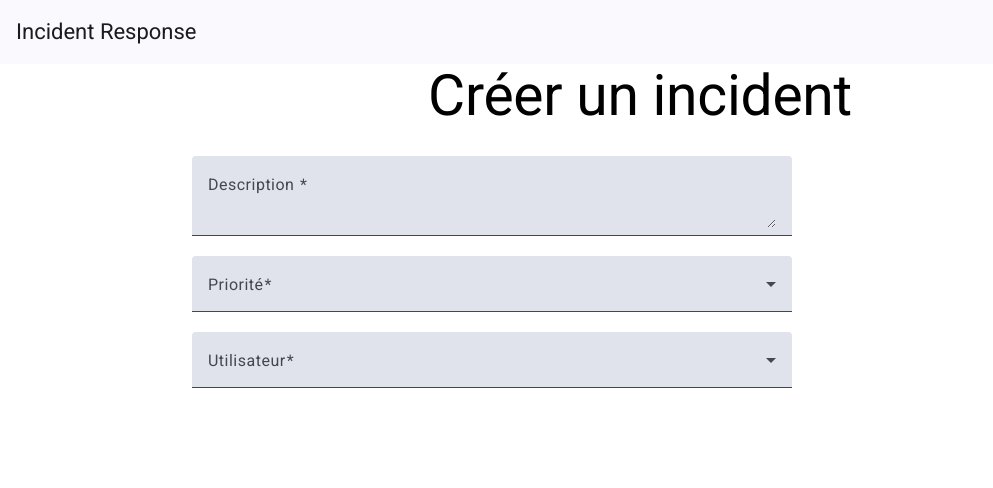
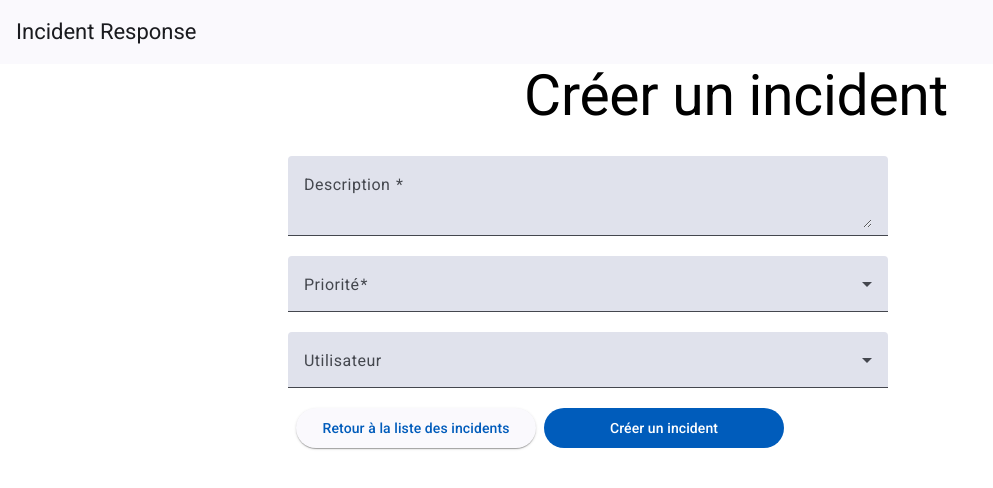
Before and after one commit to gurvanrenault/IncidentResponse, an Angular app in the folder frontend/IncidentResponse/: page /incident/create in a window 1280 px wide. Shown: the top 488 px of the page, without its empty margins (0-993 px from the left). Built offline with nearby package versions, Linux system fonts and the light colour scheme.

Commit message:
Finalisation vue de création d'un incident

```diff
--- a/frontend/IncidentResponse/src/app/components/manage-incidents/manage-incidents.component.html
+++ b/frontend/IncidentResponse/src/app/components/manage-incidents/manage-incidents.component.html
@@ -1,33 +1,32 @@
-<h1> Créer un incident</h1>
-<div fxLayoutAlign="center center">
-    <form [formGroup]="incidentForm" fxLayout="column" >
-        <div class="mat-form-field-container">
 
+<div>
+    <form [formGroup]="incidentForm" (ngSubmit)="soumettreCreation()" >
+        <h1> Créer un incident</h1>
             <mat-form-field  >
                 <mat-label>Description </mat-label>
                 <textarea  matInput class="form-control" formControlName="description">
                 </textarea>
             </mat-form-field>
-        </div>
-        <div>
             <mat-form-field>
                 <mat-label>Priorité</mat-label>
                 <mat-select matNativeControl class="form-select form-select-sm" formControlName="priorite" >
-                    <mat-option *ngFor="let pKey  of prioriteKeys" value="{{+pKey[1] +1}}">
+                    <mat-option *ngFor="let pKey  of prioriteKeys" [value]="+pKey[1] +1">
                         {{pKey[0]}}
                     </mat-option>
                 </mat-select>
             </mat-form-field >
-        </div>
-        <div>
             <mat-form-field>
                 <mat-label>Utilisateur</mat-label>
-                <mat-select matNativeControl class="form-select form-select-sm" formControlName="priorite" >
-                    <mat-option *ngFor="let util  of utilisateurs" value="{{util.id}}">
-                        {{util.prenom }} {{util.nom | uppercase}} <{{util.mail}}>
+                <mat-select matNativeControl class="form-select form-select-sm" formControlName="utilisateur" >
+                    <mat-option *ngFor="let util  of utilisateurs" [value]="util.id">
+                        {{util.id}} {{util.prenom }} {{util.nom | uppercase}} <{{util.mail}}>
                     </mat-option>
                 </mat-select>
             </mat-form-field >
-        </div>
+            <div>
+                <button mat-raised-button class="btnsubmit" type="submit" >Retour à la liste des incidents</button>
+            <button mat-flat-button class="btnsubmit" type="submit" >Créer un incident</button>
+
+            </div>
     </form>
 </div>
--- a/frontend/IncidentResponse/src/app/components/manage-incidents/manage-incidents.component.ts
+++ b/frontend/IncidentResponse/src/app/components/manage-incidents/manage-incidents.component.ts
@@ -6,18 +6,24 @@ import { CommonModule } from '@angular/common';
 import {MatSelectModule} from '@angular/material/select';
 import {MatInputModule} from '@angular/material/input';
 import {MatFormFieldModule} from '@angular/material/form-field';
+import {MatIconModule} from '@angular/material/icon';
+import {MatDividerModule} from '@angular/material/divider';
+import {MatButtonModule} from '@angular/material/button';
 import { Utilisateur } from '../../models/Utilisateur';
 @Component({
   selector: 'app-manage-incidents',
   standalone: true,
   imports: [CommonModule,
     MatFormFieldModule,
+
     MatInputModule,
     ReactiveFormsModule,
     FormsModule,
     MatSelectModule,
-
-    MatFormFieldModule ],
+    MatButtonModule,
+    MatDividerModule,
+    MatIconModule,
+    MatFormFieldModule],
   templateUrl: './manage-incidents.component.html',
   styleUrl: './manage-incidents.component.scss'
 })
@@ -26,25 +32,32 @@ export class ManageIncidentsComponent implements OnInit {
 
 
 
+
+
+
   utilisateurs : Array<Utilisateur>= [
-    {id:0,mail: "test@gmail;com", nom: "Telsa",prenom: "Nicolas",entreprise:"Tesla"},
-    {id:1,mail: "test@gmail;com", nom: "Edison",prenom: "Mark",entreprise:"Tesla"}
+    {id:0, mail: "test@gmail;com", nom: "Telsa",prenom: "Nicolas",entreprise:"Tesla"},
+    {id:1, mail: "test@gmail;com", nom: "Edison",prenom: "Mark",entreprise:"Tesla"}
   ];
 
   incidentForm:FormGroup  = new FormGroup(
     {
       description: new FormControl<string>('', Validators.required),
-      priorite : new FormControl<PrioriteEnum>(0,Validators.required),
-      utilisateur : new FormControl<PrioriteEnum>(0)
+      priorite : new FormControl<PrioriteEnum>(1,Validators.required),
+      utilisateur : new FormControl<number>(-1)
     }
   )
 
   prioriteKeys = Object.entries(PrioriteEnum).slice(Object.entries(PrioriteEnum).length/2,Object.entries(PrioriteEnum).length)
 
   ngOnInit(){
-   console.log(this.prioriteKeys)
-   this.incidentForm.controls["priorite"].valueChanges.subscribe(value => {
-    console.log(value);
-   })
+  }
+
+  public soumettreCreation():void {
+    if (this.incidentForm.valid ){
+      const incident = this.incidentForm.value as Incident
+      console.log(incident)
+    }
+
   }
 }
--- a/frontend/IncidentResponse/src/app/models/Incident.ts
+++ b/frontend/IncidentResponse/src/app/models/Incident.ts
@@ -6,7 +6,7 @@ export class Incident {
     id !: number;
     description !: string;
     priorite !: PrioriteEnum
-    utilisateur ?: Utilisateur ;
+    utilisateur ?: number ;
     commentaires ?:Commentaire
     date !: Date
 }
--- a/frontend/IncidentResponse/src/styles.scss
+++ b/frontend/IncidentResponse/src/styles.scss
@@ -9,3 +9,15 @@ body { margin: 0; font-family: Roboto, "Helvetica Neue", sans-serif; }
   h1{
     text-align: center;
   }
+  form{
+    display: flex;
+    flex-direction: column !important;
+    width: 70%;
+    margin: auto;
+  }
+  .btnsubmit{
+    display: inline;
+    width: 30vh;
+    height: 7vh;
+    margin-left: 1vh;
+  }
```
